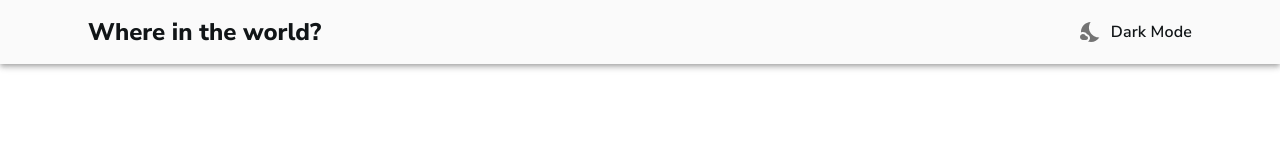
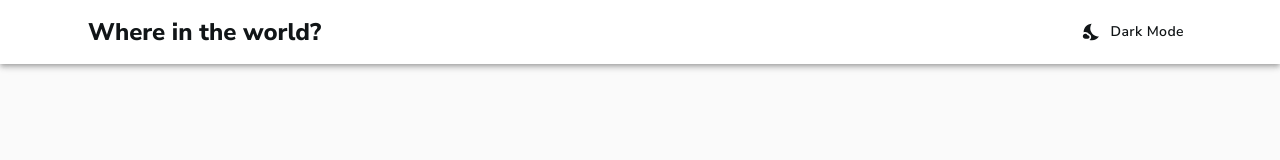
Before and after one commit to FahmiEfendy/country-list, a React (Vite) app: page /1 in a window 1280 px wide. Shown: the top 160 px of the page. Built offline with nearby package versions, Linux system fonts and the light colour scheme; no server answers.

Commit message:
feat: add dark mode

```diff
--- a/src/App.jsx
+++ b/src/App.jsx
@@ -1,12 +1,86 @@
-import Home from "./pages/Home";
+import { useState } from "react";
+import { ThemeProvider } from "@emotion/react";
+import { RouterProvider } from "react-router-dom";
+import { CssBaseline, createTheme } from "@mui/material";
+
 import Navbar from "./components/Navbar";
 
-function App() {
+function App({ router }) {
+  const [lightMode, setLightMode] = useState(true);
+
+  const toggleLightModeHandler = () => {
+    setLightMode(!lightMode);
+  };
+
+  const theme = createTheme({
+    palette: {
+      mode: lightMode ? "light" : "dark",
+      background: {
+        default: lightMode ? "hsl(0, 0%, 98%)" : "hsl(207, 26%, 17%)",
+      },
+    },
+    components: {
+      MuiTextField: {
+        styleOverrides: {
+          root: {
+            backgroundColor: lightMode
+              ? "hsl(0, 0%, 100%)"
+              : "hsl(209, 23%, 22%)",
+          },
+        },
+      },
+      MuiSelect: {
+        styleOverrides: {
+          root: {
+            backgroundColor: lightMode
+              ? "hsl(0, 0%, 100%)"
+              : "hsl(209, 23%, 22%)",
+          },
+        },
+      },
+      MuiAppBar: {
+        styleOverrides: {
+          colorPrimary: {
+            backgroundColor: lightMode
+              ? "hsl(0, 0%, 100%)"
+              : "hsl(209, 23%, 22%)",
+          },
+        },
+      },
+      MuiPaper: {
+        styleOverrides: {
+          root: {
+            backgroundColor: lightMode
+              ? "hsl(0, 0%, 100%)"
+              : "hsl(209, 23%, 22%)",
+          },
+        },
+      },
+      MuiButton: {
+        styleOverrides: {
+          root: {
+            color: lightMode ? "hsl(200, 15%, 8%)" : "hsl(0, 0%, 100%)",
+          },
+        },
+      },
+      MuiTypography: {
+        styleOverrides: {
+          root: {
+            color: lightMode ? "hsl(200, 15%, 8%)" : "hsl(0, 0%, 100%)",
+          },
+        },
+      },
+    },
+  });
+
+  console.log(theme.palette);
+
   return (
-    <>
-      <Navbar />
-      <Home />
-    </>
+    <ThemeProvider theme={theme}>
+      <CssBaseline />
+      <Navbar onClick={toggleLightModeHandler} />
+      <RouterProvider router={router}></RouterProvider>
+    </ThemeProvider>
   );
 }
 
--- a/src/components/Navbar/index.jsx
+++ b/src/components/Navbar/index.jsx
@@ -1,9 +1,9 @@
 import NightsStayIcon from "@mui/icons-material/NightsStay";
-import { AppBar, Box, IconButton, Toolbar, Typography } from "@mui/material";
+import { AppBar, Box, Button, Toolbar, Typography } from "@mui/material";
 
 import classes from "./style.module.scss";
 
-const Navbar = () => {
+const Navbar = ({ onClick }) => {
   return (
     <Box sx={{ flexGrow: 1 }}>
       <AppBar position="static" className={classes.appbar}>
@@ -11,10 +11,9 @@ const Navbar = () => {
           <Typography variant="h5" sx={{ flexGrow: 1 }}>
             Where in the world?
           </Typography>
-          <IconButton>
-            <NightsStayIcon />
-          </IconButton>
-          <Typography>Dark Mode</Typography>
+          <Button startIcon={<NightsStayIcon />} onClick={onClick}>
+            Dark Mode
+          </Button>
         </Toolbar>
       </AppBar>
     </Box>
--- a/src/components/Navbar/style.module.scss
+++ b/src/components/Navbar/style.module.scss
@@ -1,34 +1,32 @@
 @import "../../styles/base.scss";
 
 .appbar {
-  background-color: $light-mode-background !important;
   padding: 0 4rem;
 
   @include apply-at-md-size {
-    padding: 0 .5rem;
+    padding: 0 0.5rem;
   }
 
   .typography {
     font-family: $font-family;
-    color: $light-mode-text;
   }
 
   h5 {
     @extend .typography;
     font-weight: $font-weight-800;
 
-    @include apply-at-xs-size{
-      font-size: 1em
+    @include apply-at-xs-size {
+      font-size: 1em;
     }
   }
 
-  p {
+  button {
     @extend .typography;
     font-weight: $font-weight-600;
     text-transform: capitalize;
 
-    @include apply-at-xs-size{
-      font-size: .8em
+    @include apply-at-xs-size {
+      font-size: 0.8em;
     }
   }
 }
--- a/src/main.jsx
+++ b/src/main.jsx
@@ -3,9 +3,9 @@ import ReactDOM from "react-dom/client";
 import { createBrowserRouter, RouterProvider } from "react-router-dom";
 
 import "./index.css";
+import App from "./App.jsx";
 import Home from "./pages/Home";
 import CountryDetail from "./pages/CountryDetail";
-import Navbar from "./components/Navbar/index.jsx";
 
 const router = createBrowserRouter([
   {
@@ -20,7 +20,6 @@ const router = createBrowserRouter([
 
 ReactDOM.createRoot(document.getElementById("root")).render(
   <React.StrictMode>
-    <Navbar />
-    <RouterProvider router={router} />
+    <App router={router} />
   </React.StrictMode>
 );
--- a/src/pages/CountryDetail/style.module.scss
+++ b/src/pages/CountryDetail/style.module.scss
@@ -9,7 +9,6 @@
 
   .back_btn {
     padding: 0.5rem 2rem;
-    color: $light-mode-text;
     text-transform: capitalize;
   }
 
@@ -22,7 +21,6 @@
       .countryImg {
         width: 100%;
         height: 80%;
-        filter: drop-shadow(5px 5px 30px #dbdbdb);
 
         @include apply-at-xxl-size {
           height: 100%;
@@ -43,7 +41,6 @@
 
       .typography {
         font-family: $font-family;
-        color: $light-mode-text;
       }
 
       h5 {
--- a/src/pages/Home/index.jsx
+++ b/src/pages/Home/index.jsx
@@ -9,9 +9,6 @@ import SelectField from "../../components/SelectField";
 const Home = () => {
   const [region, setRegion] = useState("");
   const [searchValue, setSearchValue] = useState("");
-
-  console.log("Search Value", searchValue);
-  console.log("Region", region);
 
   return (
     <Container maxWidth={false} className={classes.container}>
```
